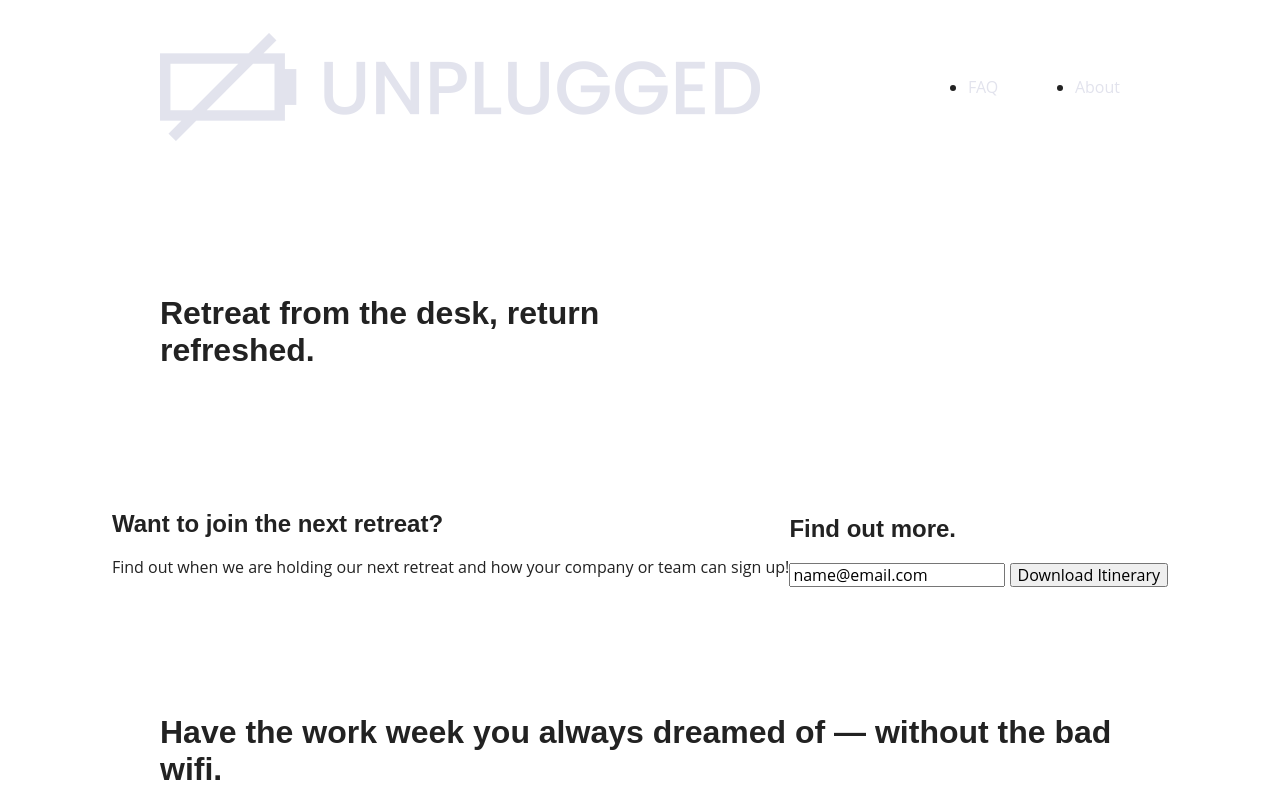
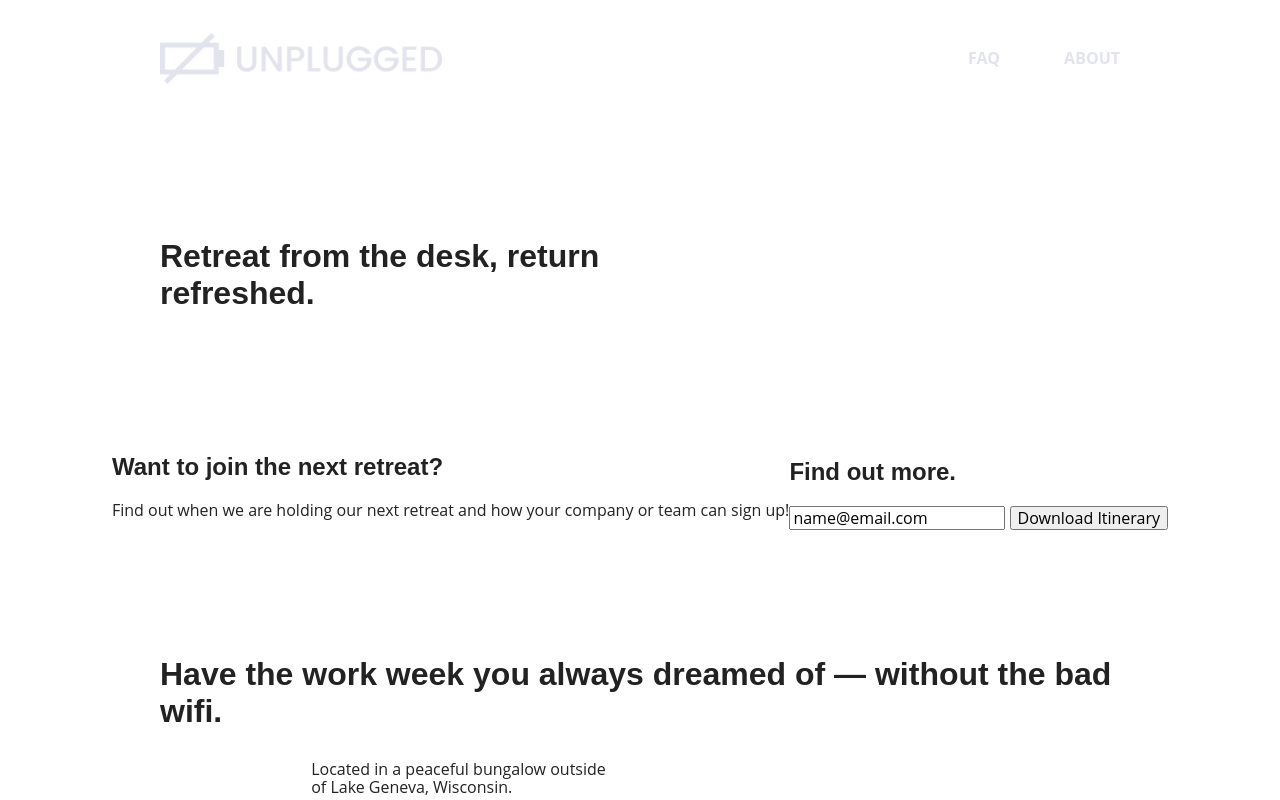
Before and after one commit to guysnspace/206-unplugged, a website built with Parcel: page index.html in a window 1280 px wide. Shown: the top 800 px of the page. Built offline with nearby package versions, Linux system fonts and the light colour scheme.

Commit message:
added text styles

```diff
--- a/css/main.css
+++ b/css/main.css
@@ -96,11 +96,14 @@ html {
 body {
   font-family: 'Open Sans', sans-serif;
   font-size: 1em;
+
 }
 
 ul,
 ol {
-
+  list-style-type: none;
+  font-weight: 700;
+  text-transform: uppercase;
 }
 
 a {
@@ -123,7 +126,7 @@ p {
 }
 
 img {
-
+ width: 60%;
 }
 
 figure {
@@ -131,7 +134,7 @@ figure {
 }
 
 address {
-
+ font-style: normal;
 }
 
 .content-wrapper {
@@ -428,6 +431,10 @@ aside {
       margin: 100px 0;
     }
 
+    img {
+      width: 37%;
+    }
+
     /* Header */
     header {
       justify-content: space-around;
@@ -554,6 +561,10 @@ aside {
 
 @media only screen and (min-width:1200px) {
   /*Desktop styles here*/
+
+  img {
+      width: 47%;
+  }
 
   .content-wrapper {
     max-width: 960px;
```
